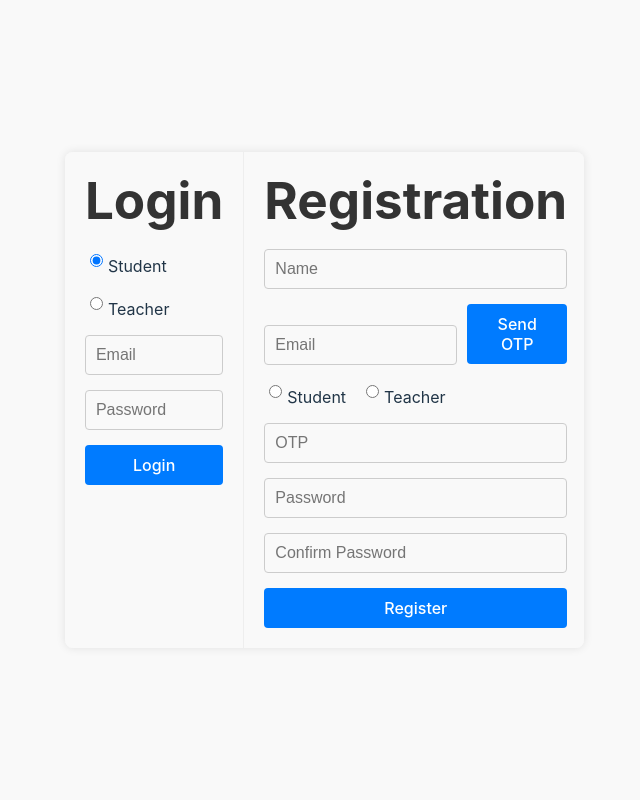
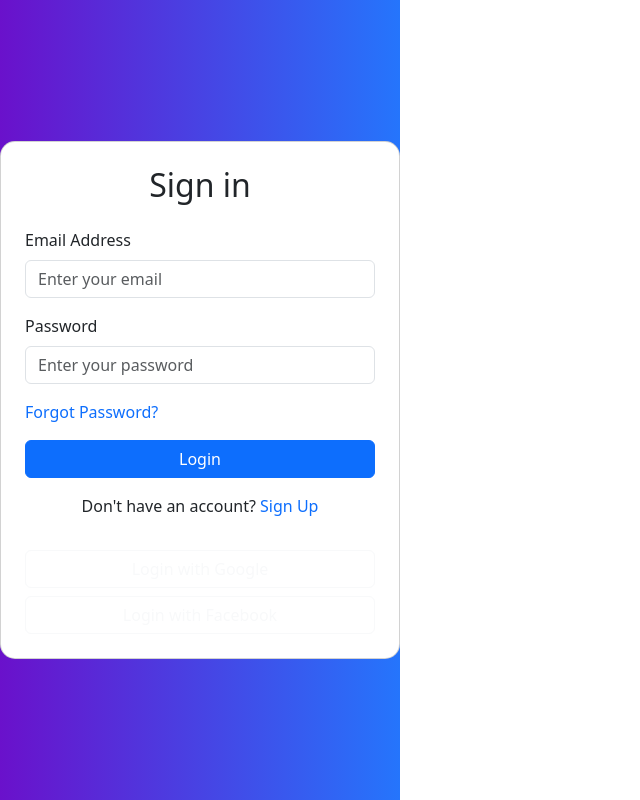
Before and after one commit to Aditya-Mishra9670/Education, a React app: page / in a window 1280 px wide. Shown: the whole page, without its empty margins (0-640 px from the left). Built offline with nearby package versions, Linux system fonts and the light colour scheme; the HTML template or start-up script is replaced by a standard one.

Commit message:
corrected routes and updated login file

```diff
--- a/package.json
+++ b/package.json
@@ -10,6 +10,7 @@
     "preview": "vite preview"
   },
   "dependencies": {
+    "bootstrap": "^5.3.3",
     "react": "^18.3.1",
     "react-dom": "^18.3.1",
     "react-router-dom": "^7.1.1"
@@ -19,11 +20,14 @@
     "@types/react": "^18.3.18",
     "@types/react-dom": "^18.3.5",
     "@vitejs/plugin-react": "^4.3.4",
+    "autoprefixer": "^10.4.20",
     "eslint": "^9.17.0",
     "eslint-plugin-react": "^7.37.2",
     "eslint-plugin-react-hooks": "^5.0.0",
     "eslint-plugin-react-refresh": "^0.4.16",
     "globals": "^15.14.0",
+    "postcss": "^8.4.49",
+    "tailwindcss": "^3.4.17",
     "vite": "^6.0.5"
   }
 }
--- a/src/App.jsx
+++ b/src/App.jsx
@@ -1,12 +1,12 @@
 import {BrowserRouter as Router, Route, Routes} from 'react-router-dom';
-import Login from './components/Login';
+import LoginPage from './components/Login/Login';
 import {useState} from 'react';
 function App(){
 
   return(
     <Router>
       <Routes>
-        <Route path="/" element={<Login/>} />
+        <Route path="/" element={<LoginPage/>} />
       </Routes>
     </Router>
   )
--- a/src/components/Login.css
+++ /dev/null
@@ -1,105 +0,0 @@
-*{
-    background-color: #f9f9f9;
-}
-.authbox {
-    display: flex;
-    width: 80%; /* Adjust as needed */
-    margin: 50px auto;
-    box-shadow: 0 0 10px rgba(0, 0, 0, 0.1);
-    border-radius: 8px;
-    overflow: hidden; /* Prevents content from overflowing rounded corners */
-}
-
-.loginleft,
-.RegistrationRight {
-    flex: 1; /* Equal width for both sides */
-    padding: 20px;
-    box-sizing: border-box; /* Include padding in width calculation */
-}
-
-.loginleft {
-    border-right: 1px solid #eee; /* Separator between login and registration */
-    background-color: #f9f9f9;
-}
-.RegistrationRight{
-    background-color: #f9f9f9;
-}
-
-.loginleft h1,
-.RegistrationRight h1 {
-    margin-top: 0;
-    margin-bottom: 20px;
-    text-align: center;
-    color: #333;
-}
-
-.loginleft form,
-.RegistrationRight form {
-    display: flex;
-    flex-direction: column;
-}
-
-.loginleft input,
-.RegistrationRight input {
-    margin-bottom: 15px;
-    padding: 10px;
-    border: 1px solid #ccc;
-    border-radius: 4px;
-    font-size: 16px;
-    box-sizing: border-box;
-    width: 100%; /* Ensures inputs take full container width */
-}
-.RegistrationRight input[type="email"]{
-    width:calc(100% - 110px);
-    display:inline-block;
-    margin-right:10px;
-}
-.RegistrationRight button[type="button"]{
-    width:100px;
-    display:inline-block;
-}
-
-.loginleft button,
-.RegistrationRight button {
-    padding: 10px 15px;
-    background-color: #007bff;
-    color: white;
-    border: none;
-    border-radius: 4px;
-    cursor: pointer;
-    font-size: 16px;
-    transition: background-color 0.3s ease; /* Smooth hover effect */
-}
-
-.loginleft button:hover,
-.RegistrationRight button:hover {
-    background-color: #0056b3;
-}
-
-/* Style for radio buttons */
-.loginleft label,
-.RegistrationRight label {
-    margin-right: 15px;
-    display: inline-flex; /* Align label text with radio button */
-    align-items: center; /* Vertically center content */
-    margin-bottom: 10px;
-}
-
-.loginleft label input[type="radio"],
-.RegistrationRight label input[type="radio"] {
-    margin-right: 5px;
-    width: auto; /* Reset width for radio buttons */
-}
-
-/* Responsive adjustments */
-@media (max-width: 768px) {
-    .authbox {
-        flex-direction: column; /* Stack login and registration on smaller screens */
-        width: 95%;
-    }
-
-    .loginleft {
-        border-right: none;
-        border-bottom: 1px solid #eee; /* Add bottom border on smaller screens */
-    }
-}
--- a/src/components/Login.jsx
+++ /dev/null
@@ -1,140 +0,0 @@
-import React, { useState } from 'react';
-import './Login.css';
-const Login = () => {
-    const [role, setRole] = useState('student');
-    const [email, setEmail] = useState('');
-    const [password, setPassword] = useState('');
-
-    // Handler functions
-    const handleRoleChange = (e) => setRole(e.target.value);
-    const handleEmailChange = (e) => setEmail(e.target.value);
-    const handlePasswordChange = (e) => setPassword(e.target.value);
-
-    const handleLogin = async (e) => {
-        e.preventDefault(); // Prevent default form submission behavior
-        console.log('Login Attempt:', { role, email, password });
-        try {
-            const response = await fetch('http://localhost:5000/login', {
-                method: 'POST',
-                headers: {
-                    'Content-Type': 'application/json',
-                },
-                body: JSON.stringify({ role, email, password }),
-            });
-
-            if (!response.ok) {
-                throw new Error('Login Failed');
-            }
-
-            const data = await response.json();
-            console.log('Login Success:', data);
-            // Redirect to home page or perform other actions on success
-        } catch (error) {
-            console.error('Error:', error);
-            alert('Login failed. Please check your credentials.');
-        }
-    };
-    const handleRegister = async (e) =>{
-        e.preventDefault();
-        console.log('Register Attempt:', { role, email, password });
-        try {
-            const response = await fetch('http://localhost:5000/register', {
-                method: 'POST',
-                headers: {
-                    'Content-Type': 'application/json',
-                },
-                body: JSON.stringify({ role, email, password }),
-            });
-
-            if(!response.ok){
-                throw new Error('Registration Failed');
-            }
-
-            const data = await response.json();
-            console.log('Registration Success:', data);
-            // Redirect to home page or perform other actions on success
-        }catch(error){
-            console.error('Error:', error);
-            alert('Registration failed. Please check your credentials.');
-        }
-    }
-
-    return (
-        <div className="authbox">
-            <div className="loginleft">
-                <h1>Login</h1>
-                <form onSubmit={handleLogin}>
-                    <div>
-                        <label>
-                            <input
-                                type="radio"
-                                name="role"
-                                value="student"
-                                checked={role === 'student'}
-                                onChange={handleRoleChange}
-                            />
-                            Student
-                        </label>
-                        <label>
-                            <input
-                                type="radio"
-                                name="role"
-                                value="teacher"
-                                checked={role === 'teacher'}
-                                onChange={handleRoleChange}
-                            />
-                            Teacher
-                        </label>
-                    </div>
-                    <input
-                        type="email"
-                        name="email"
-                        placeholder="Email"
-                        value={email}
-                        onChange={handleEmailChange}
-                        required
-                    />
-                    <input
-                        type="password"
-                        name="password"
-                        placeholder="Password"
-                        value={password}
-                        onChange={handlePasswordChange}
-                        required
-                    />
-                    <button type="submit">Login</button>
-                </form>
-            </div>
-
-            {/* Registration Section */}
-            <div className="RegistrationRight">
-                <div className="registration">
-                    <h1>Registration</h1>
-                    <form onSubmit={handleRegister}>
-                        <input type="text" name="name" placeholder="Name" required />
-                        <div>
-                            <input type="email" name="email" placeholder="Email" required />
-                            <button type="button">Send OTP</button>
-                        </div>
-                        <div>
-                            <label>
-                                <input type="radio" name="role" value="student" />
-                                Student
-                            </label>
-                            <label>
-                                <input type="radio" name="role" value="teacher" />
-                                Teacher
-                            </label>
-                        </div>
-                        <input type="text" name="otp" placeholder="OTP" required />
-                        <input type="password" name="password" placeholder="Password" required />
-                        <input type="password" name="cpassword" placeholder="Confirm Password" required />
-                        <button type="submit">Register</button>
-                    </form>
-                </div>
-            </div>
-        </div>
-    );
-};
-
-export default Login;
```
Also changed, not shown: tailwind.config.js (added, +8 -0 lines), 1 other file (tests, documents, lock files or other folders).
